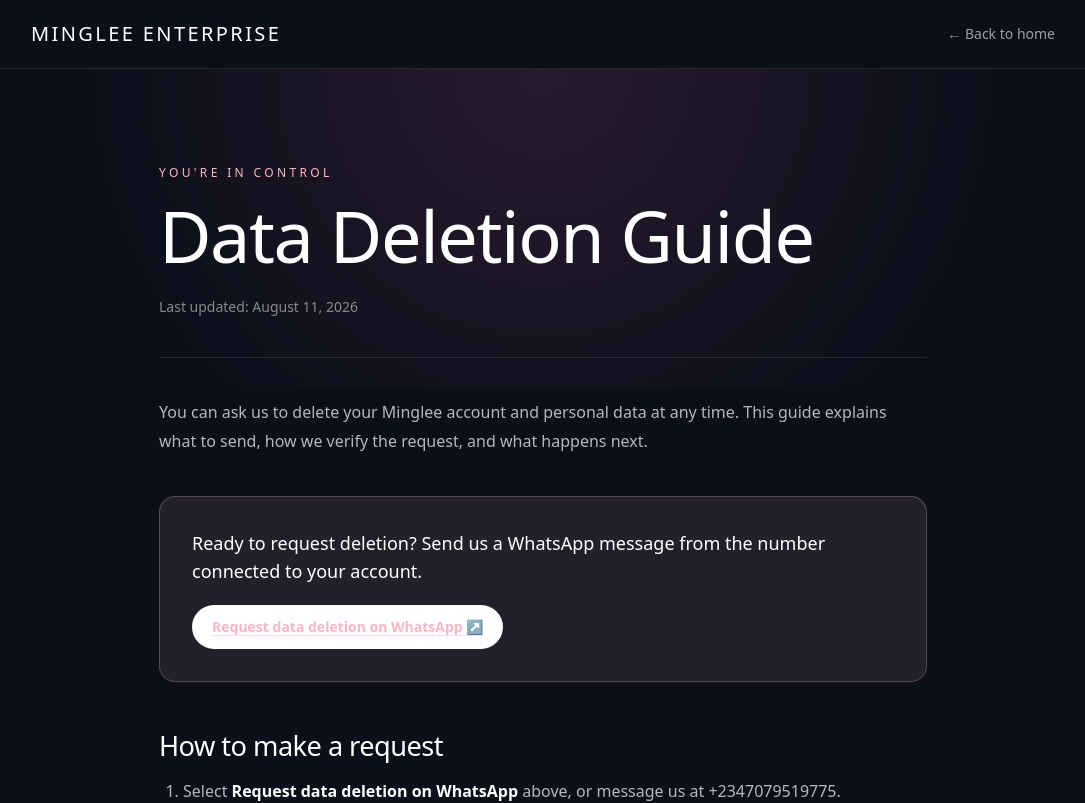
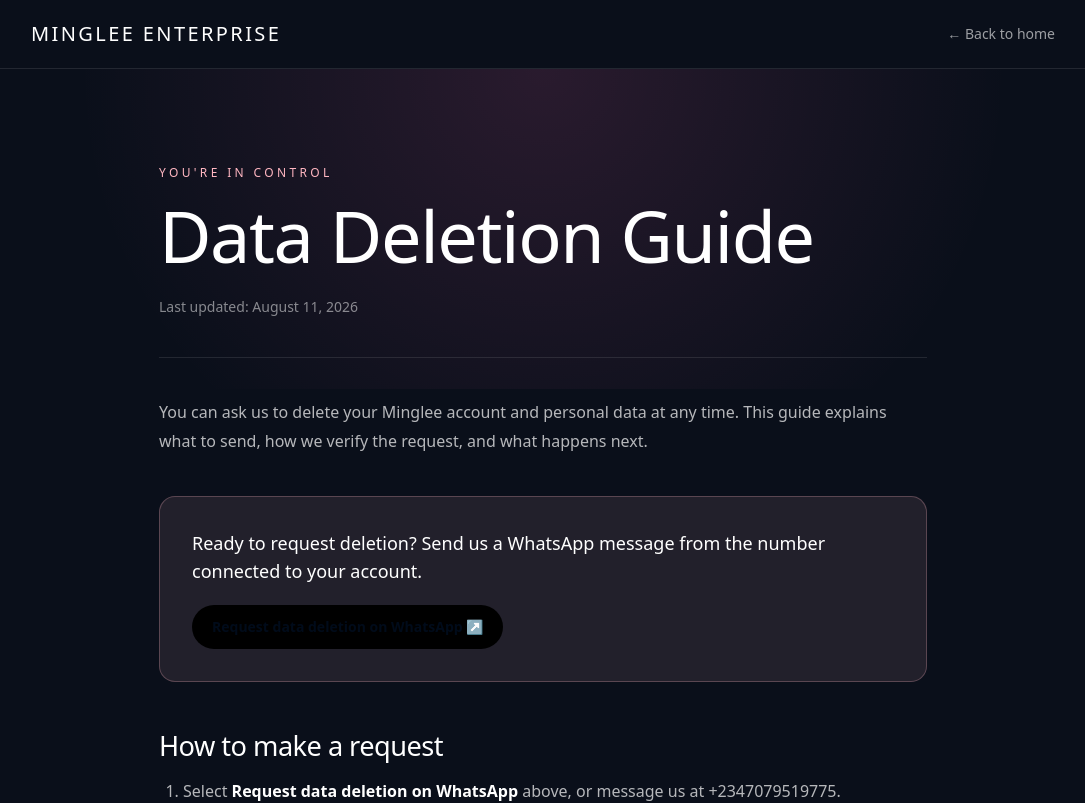
Before and after one commit to liveslemon/amor, a Next.js app in the folder frontend/: page /delete-data in a window 1280 px wide. Shown: the top 803 px of the page, without its empty margins (97-1182 px from the left). Built offline with nearby package versions, Linux system fonts and the light colour scheme.

Commit message:
fixing delete button

```diff
--- a/frontend/src/app/delete-data/page.tsx
+++ b/frontend/src/app/delete-data/page.tsx
@@ -36,7 +36,7 @@
           href={deletionRequestUrl}
           target="_blank"
           rel="noreferrer"
-          className="mt-5 inline-flex items-center rounded-full bg-white px-5 py-3 text-sm font-semibold text-[#0a0f1a] transition-transform hover:scale-[1.02]"
+          className="legal-action mt-5 inline-flex items-center rounded-full bg-black px-5 py-3 text-sm font-semibold text-[#000B1A] transition-all hover:scale-[1.02] hover:bg-[#f22947] hover:text-white focus:outline-none focus:ring-2 focus:ring-[#f22947] focus:ring-offset-2"
         >
           Request data deletion on WhatsApp ↗
         </a>
--- a/frontend/src/app/globals.css
+++ b/frontend/src/app/globals.css
@@ -122,14 +122,23 @@
   margin-top: 0.55rem;
 }
 
-.legal-copy a {
+.legal-copy a:not(.legal-action) {
   color: #ffb6c1;
   text-decoration: underline;
   text-decoration-color: rgba(255, 182, 193, 0.45);
   text-underline-offset: 3px;
 }
 
-.legal-copy a:hover {
+.legal-copy a:not(.legal-action):hover {
+  color: white;
+}
+
+.legal-copy .legal-action {
+  color: #000B1A;
+  text-decoration: none;
+}
+
+.legal-copy .legal-action:hover {
   color: white;
 }
 
```
